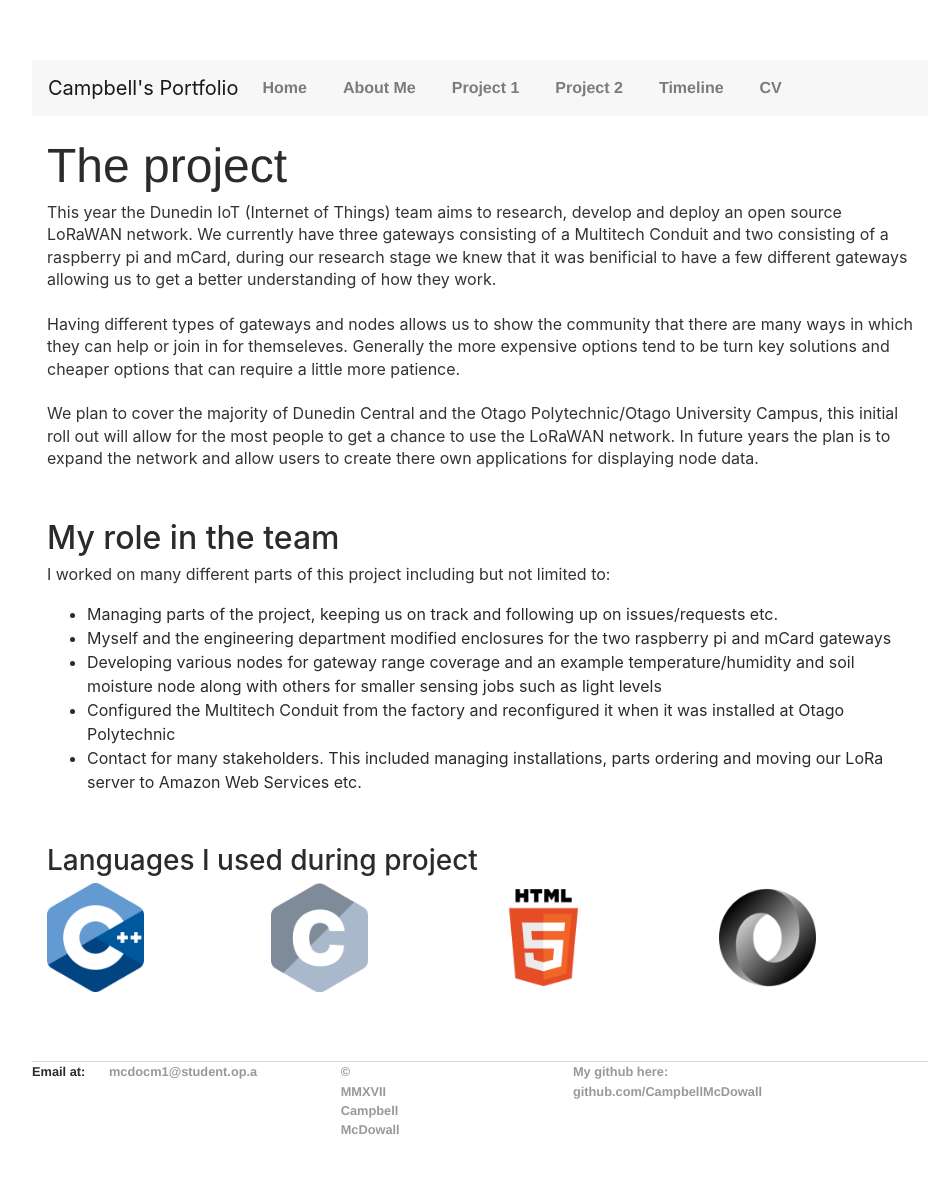
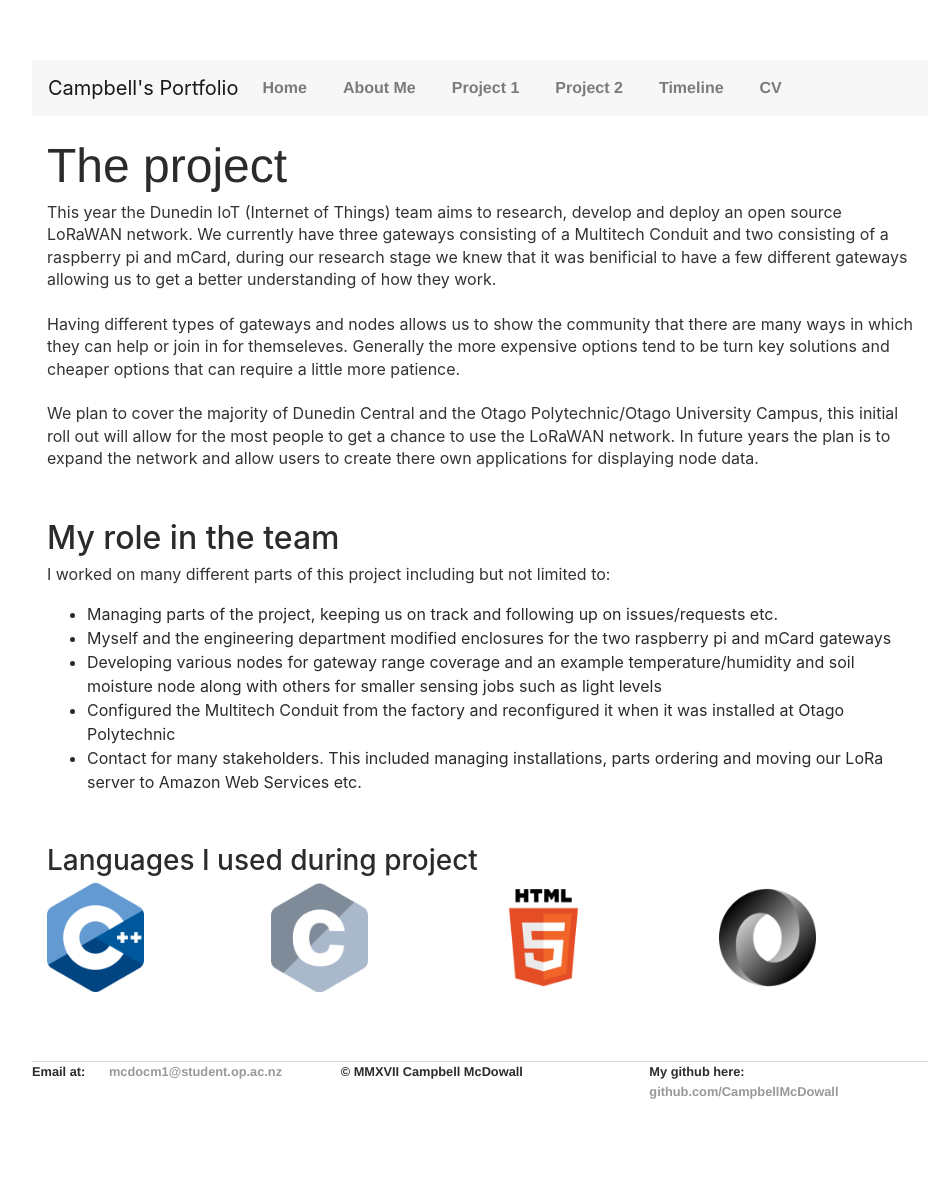
Before and after one commit to CampbellMcDowall/CampbellMcDowall.github.io, a Jekyll site: the page built from index.html, in a window 1280 px wide. Shown: the whole page, without its empty margins (160-1103 px from the left). Built offline with Jekyll 4.4.1, drawn with Linux system fonts in a browser that asks for light colours; nearby versions of some CDN libraries; library files that are not in the unit come from our copies; after the commit the page ends 1161 px from its top, so only the background shows below that.

```diff
--- a/_layouts/default.html
+++ b/_layouts/default.html
@@ -64,7 +64,7 @@
       <div class="row">
       <div class="col-sm-4">
         <li>Email at: </li>
-        <li><a href="mailto:mcdocm1@student.op.ac.nz">mcdocm1@student.op.a
+        <li><a href="mailto:mcdocm1@student.op.ac.nz">mcdocm1@student.op.ac.nz</a>
       </div>
       <div class="col-sm-4">
         <li>&copy; MMXVII Campbell McDowall</li>
```
